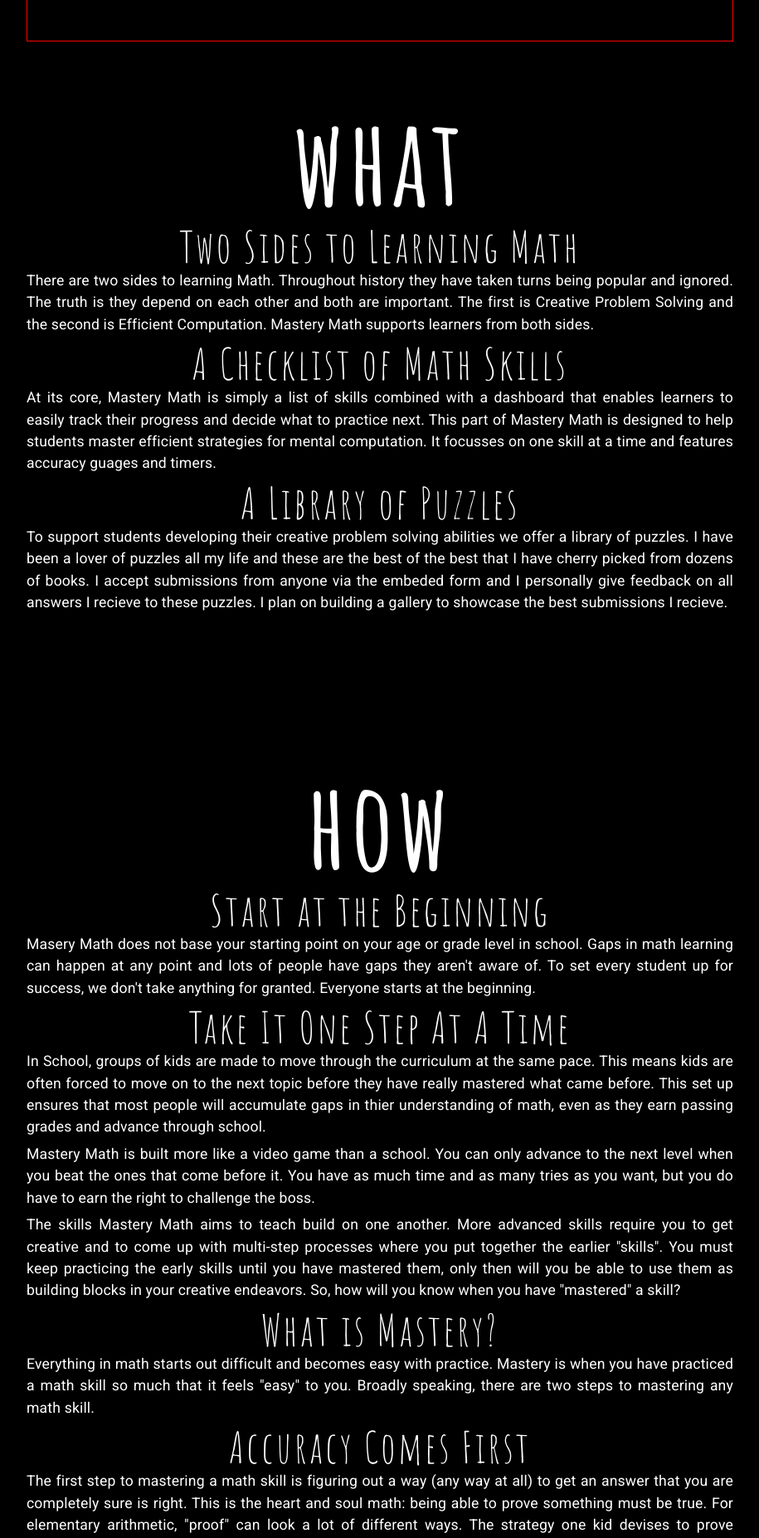
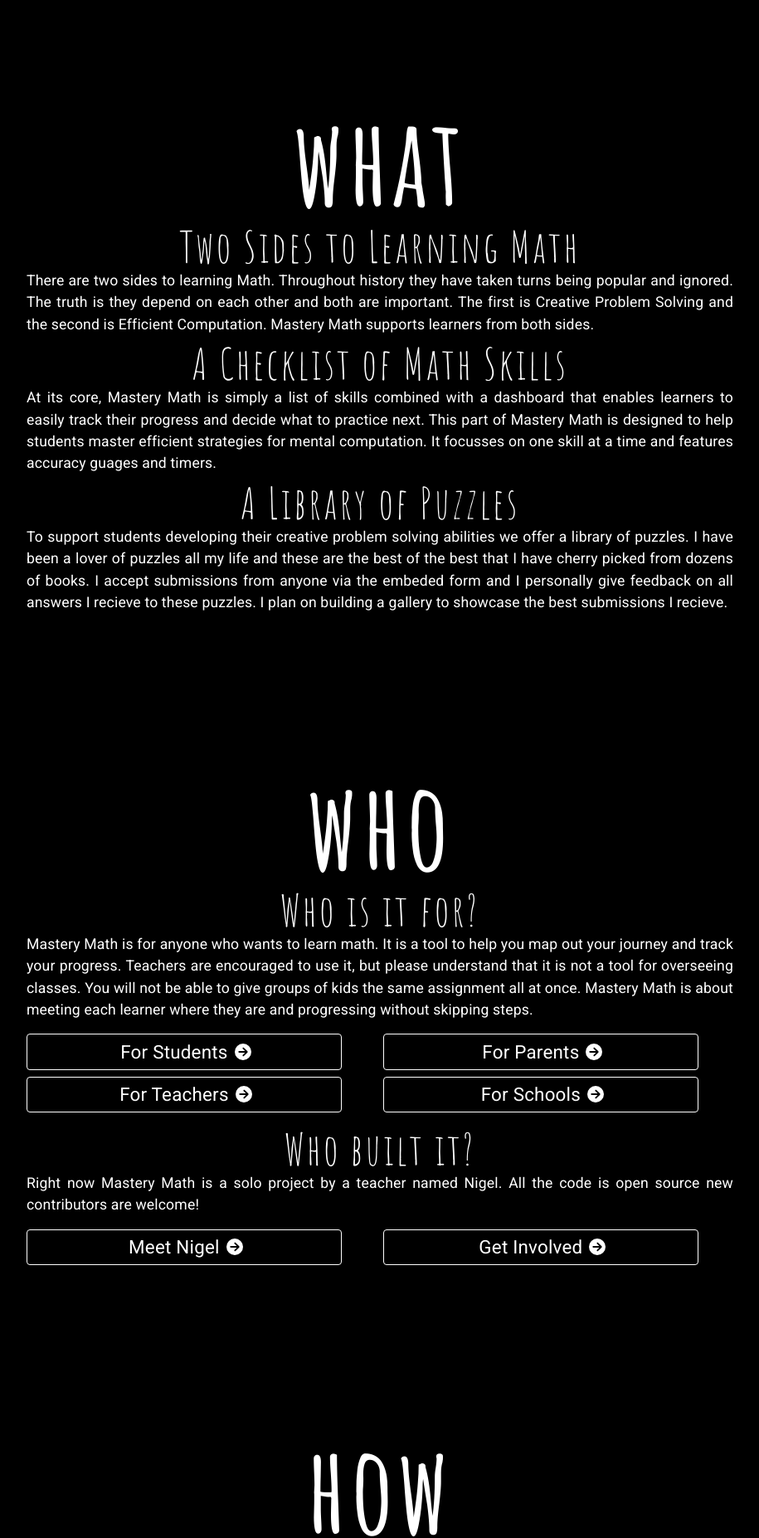
Before and after one commit to nigel-f-wilson/mastery_math_next, a Next.js app: page / in a window 1280 px wide. Shown: the part 680-2534 px from the top of the page at 83% size, without its empty margins (182-1097 px from the left). Built offline with nearby package versions, Linux system fonts and the light colour scheme; a web font is replaced by a local one.

Commit message:
Add refs and wrap sections with ref holding <div>s

```diff
--- a/pages/index.js
+++ b/pages/index.js
@@ -25,9 +25,11 @@ import { LoginButton, LandingScrollDownButtons, PageLinkButton } from '../compon
 
 export default function Home() {
 
+  const whatRef = React.useRef()
+  const whoRef = React.useRef()
+  const howRef = React.useRef()
   const whyRef = React.useRef()
-
-  const refs = { whyRef }
+  const refs = { whatRef, whoRef, howRef, whyRef }
 
   return (
     <div>
@@ -44,9 +46,9 @@ export default function Home() {
           {/* <Navbar /> */}
           <PageBackground >
             <TitleSection id='top' refs={refs} />
-            <WhatSection id='what' />
-            {/* <WhoSection id='who' /> */}
-            <HowSection id='how' />
+            <WhatSection id='what' ref={whatRef} />
+            <WhoSection id='who' ref={whoRef} />
+            <HowSection id='how' ref={howRef} />
             <WhySection id='why' ref={whyRef} />
           </PageBackground>
         </Box>
@@ -92,7 +94,7 @@ const TitleSection = (props) => {
         {/* <LoginButton /> */}
       </Box>
       {/* <LandingScrollDownButtons height="20vh" /> */}
-      <Grid container height="20vh" border="solid red 1px" width="100%" display='flex' justifyContent="center" >
+      <Grid container height="20vh"  width="100%" display='flex' justifyContent="center" >
           <ScrollToSectionButton label="What?" to="#what" refToScrollTo={refs.whatRef} />
           <ScrollToSectionButton label="Who?" to="#who" refToScrollTo={refs.whoRef} />
           <ScrollToSectionButton label="How?" to="#how" refToScrollTo={refs.howRef} />
@@ -107,7 +109,8 @@ const TitleSection = (props) => {
 const WhatSection = React.forwardRef((props, ref) => {
   const { id } = props
   return (
-    <FullscreenLandingSection id={id} >
+    <div ref={ref} >
+      <FullscreenLandingSection id={id}  >
         <Title text={id} />
         <Subtitle text="Two Sides to Learning Math"  />
         <Paragraph gutterBottom
@@ -136,6 +139,7 @@ const WhatSection = React.forwardRef((props, ref) => {
           text="To support students developing their creative problem solving abilities we offer a library of puzzles. I have been a lover of puzzles all my life and these are the best of the best that I have cherry picked from dozens of books. These puzzles are more open ended. While some have specific prerequisties like the Pythagorean Theorem, most of them are suitable for student at a wide range of skill levels. It is a good idea to present the same puzzle to a student at several year intervals and compare the strategies they employed I personally give feedback on answers anyone submits to these puzzles and I plan on building a gallery to showcase the best submissions I recieve."
         /> */}
       </FullscreenLandingSection>
+    </div>
   )
 })
 WhatSection.displayName = "What_Section"
@@ -143,7 +147,8 @@ WhatSection.displayName = "What_Section"
 const WhoSection = React.forwardRef((props, ref) => {
   const { id } = props
   return (
-    <FullscreenLandingSection id={id} >
+    <div ref={ref} >
+      <FullscreenLandingSection id={id}   >
         <Title text={id} />
         <Subtitle  text="Who is it for?"  />
 
@@ -152,16 +157,16 @@ const WhoSection = React.forwardRef((props, ref) => {
         />
         <Grid container py={2} spacing={1} >
           <Grid item xs={12} sm={6} >
-          <PageLinkButton to="for-students" text="For Students" />
+            <PageLinkButton href="for/students" label="For Students" />
           </Grid>
           <Grid item display={{xs: 'none', sm: 'flex'}} width="100%" xs={6} >
-          <PageLinkButton to="for-parents" text="For Parents" />
+            <PageLinkButton href="for/parents" label="For Parents" />
           </Grid>
           <Grid item xs={12} sm={6} >
-          <PageLinkButton to="for-teachers" text="For Teachers" />
+            <PageLinkButton href="for/teachers" label="For Teachers" />
           </Grid>
           <Grid item display={{xs: 'none', sm: 'flex'}} width="100%" xs={6} >
-          <PageLinkButton to="for-school-administrators" text="For Schools" />
+            <PageLinkButton href="for/administrators" label="For Schools" />
           </Grid>
         </Grid>
 
@@ -171,16 +176,17 @@ const WhoSection = React.forwardRef((props, ref) => {
         />
         <Grid container py={2} spacing={1} >
           <Grid item xs={12} sm={6} >
-          <PageLinkButton to="meet-nigel" text="Meet Nigel" />
+            <PageLinkButton href="meet-nigel" label="Meet Nigel" />
           </Grid>
           <Grid item xs={12} sm={6} >
-          <PageLinkButton to="contact-form" text="Get Involved" />
+            <PageLinkButton href="contact" label="Get Involved" />
           </Grid>
         </Grid>
         {/* <Paragraph
           text="My name is Nigel Wilson, and I started as a classroom-based math teacher in New Orleans in 2016. Some of the games that I invented to help my students have fun while practicing math skills were so popular with kids that it inspiried me to build free online versions so that these games could be accessible to more learners."
         /> */}
       </FullscreenLandingSection>
+    </div>
   )
 })
 WhoSection.displayName = "Who_Section"
@@ -189,7 +195,8 @@ WhoSection.displayName = "Who_Section"
 const HowSection = React.forwardRef((props, ref) => {
   const { id } = props
   return (
-    <FullscreenLandingSection id={id} >
+    <div ref={ref} >
+      <FullscreenLandingSection id={id}  >
         <Title text={id} />
 
         <Subtitle text="Start at the Beginning" />
@@ -231,6 +238,7 @@ const HowSection = React.forwardRef((props, ref) => {
         {/* Add button to /how-it-works Page */}
 
       </FullscreenLandingSection>
+    </div>
   )
 })
 HowSection.displayName = "How_Section"
```
Lines whose indentation alone changed are shown as unchanged.
